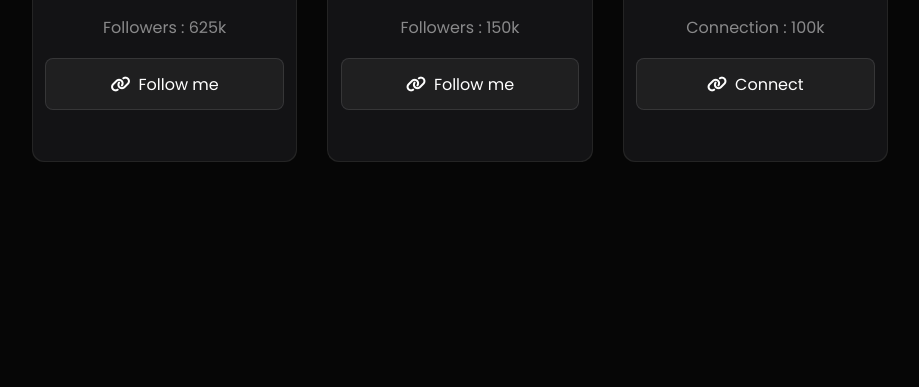
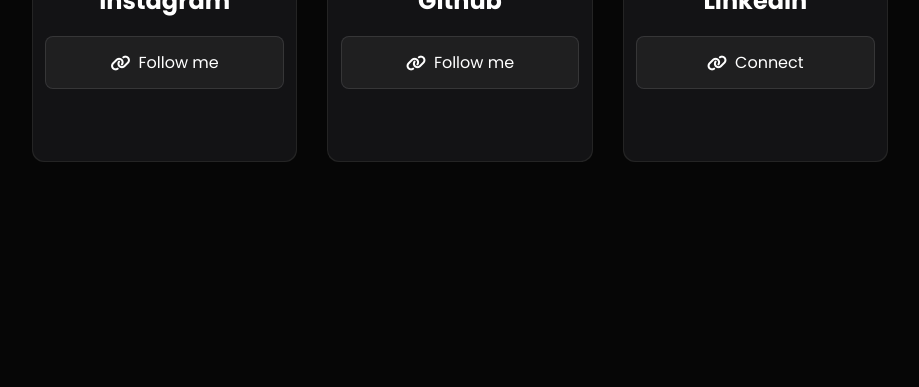
Before and after one commit to harsh4421/LinksCard, a plain HTML site: page index.html in a window 1280 px wide. Shown: the part 413-800 px from the top of the page, without its empty margins (180-1099 px from the left). Drawn offline with Linux system fonts and the light colour scheme.

Commit message:
Add New Feature

```diff
--- a/index.html
+++ b/index.html
@@ -14,7 +14,7 @@
                 <i class="fa-brands fa-instagram"></i>
 
                 <h2>Instagram</h2>
-                <p>Followers : <span>625k</span></p>
+
 
                 <a href="#">
                     <i class="fa-solid fa-link"></i>
@@ -29,7 +29,7 @@
                 <i class="fa-brands fa-github"></i>
 
                 <h2>Github</h2>
-                <p>Followers : <span>150k</span></p>
+
 
                 <a href="#">
                     <i class="fa-solid fa-link"></i>
@@ -43,7 +43,7 @@
                 <i class="fa-brands fa-linkedin"></i>
 
                 <h2>Linkedin</h2>
-                <p>Connection : <span>100k</span></p>
+
 
                 <a href="#">
                     <i class="fa-solid fa-link"></i>
```
Also changed, not shown: 1 other file.
